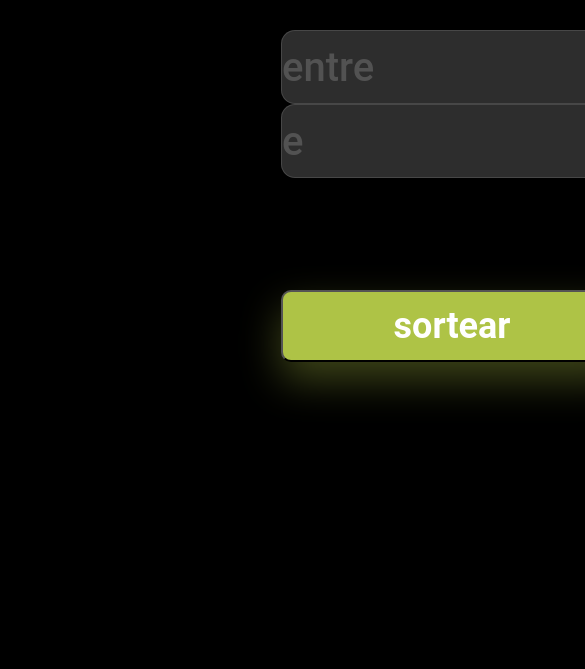
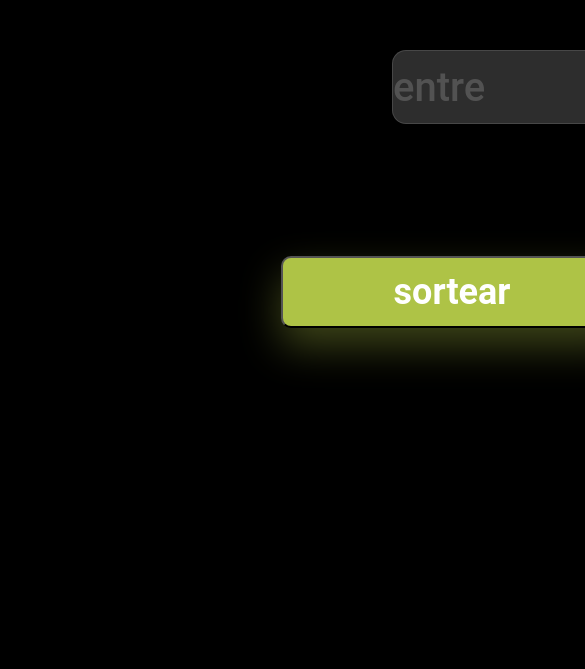
Before and after one commit to breno5896/projeto-math, a plain HTML site: page index.html in a window 390 px wide. Shown: the part 428-1097 px from the top of the page, 585 px wide, since content can reach past the window. After the commit the page ends 1063 px from the top, so only its background shows below. Drawn offline with Linux system fonts and the light colour scheme.

Commit message:
mudança position

```diff
--- a/index.html
+++ b/index.html
@@ -7,16 +7,19 @@
     <link rel="stylesheet" href="./math.css">
 </head>
 <body>
-    <div class="container">
+    <div class="td">
+           <div class="container">
     <img src="sort 1.png" alt="dev-sorteio">
     <h4>sortear um numero</h4>
     <div class="input">
     <input type="number" placeholder="entre" class="min" >
     <input type="number" placeholder="e" class="max">
+
     </div>
     </div>
     <button onclick="my()">sortear</button>
 </div>
+</div>
 </body>
 <script src="./index.js"></script>
 </html>
--- a/math.css
+++ b/math.css
@@ -1,6 +1,9 @@
 *{
 padding: 0;
-margin: 0;}
+margin: 0;
+;
+
+}
 body{background-color: black;}
 img{width: 583px;
     height: 374px;
@@ -12,6 +15,7 @@ img{width: 583px;
     flex-direction: column;
     align-items: center;
 justify-content: center;
+
 
 
     }
@@ -27,7 +31,8 @@ font-style: normal;
 font-weight: 500;
 line-height: normal
 ;
-opacity: 0.7;}
+opacity: 0.7;
+}
 h4{color: #FFF;
     font-family: Roboto;
     font-size: 32px;
@@ -35,7 +40,7 @@ h4{color: #FFF;
     font-weight: 400;
     line-height: normal;}
 
-.input{margin: 0 581px;
+.input{margin: 0 66px;
 }
 button{
     position: relative;
@@ -45,7 +50,8 @@ button{
     height: 72px;
     padding: 0px 76px;
 
-
+    position: relative;
+    left: -379px;
 
     flex-shrink: 0;
     border-radius: 10px;
@@ -69,7 +75,10 @@ img{position: relative;
         left: 228px;}
 .input{position: relative;
     left: 258px;
-    margin: 46px;}
+    margin: 66px;
+}
             button{position: relative;
                 left: -411px;}
     }
+    .td{  width: 960px;
+        margin: 0 auto;}
```
